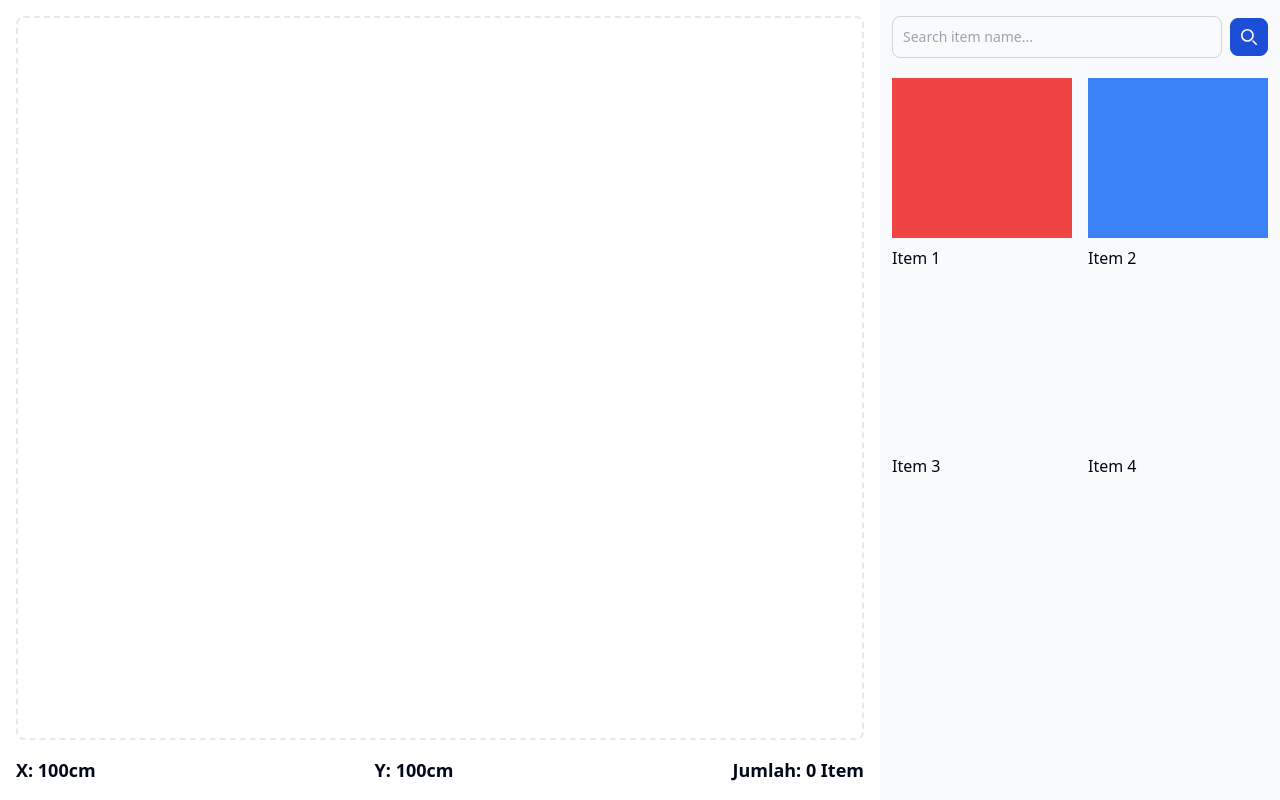
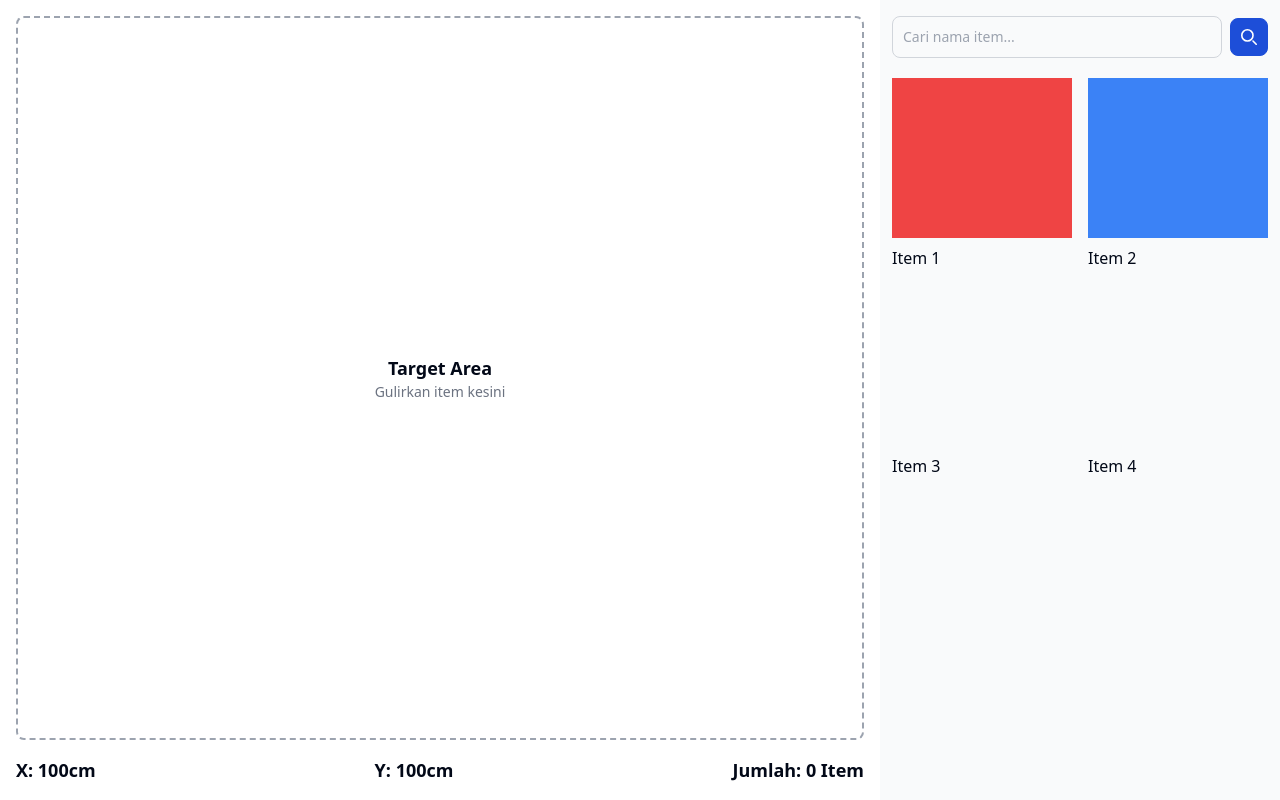
Before and after one commit to 21strive/the-elevation-sheet, a Vue app: page / in a window 1280 px wide. Built offline with nearby package versions, Linux system fonts and the light colour scheme.

Commit message:
add height ruler

```diff
--- a/src/App.vue
+++ b/src/App.vue
@@ -52,7 +52,7 @@ function removeItem(id) {
         <label for="simple-search" class="sr-only">Search</label>
         <input type="text" id="simple-search" v-model="searchQuery"
           class="bg-gray-50 border border-gray-300 text-gray-900 text-sm rounded-lg focus:ring-blue-500 focus:border-blue-500 block w-full p-2.5 dark:bg-gray-700 dark:border-gray-600 dark:placeholder-gray-400 dark:text-white dark:focus:ring-blue-500 dark:focus:border-blue-500"
-          placeholder="Search item name..." required />
+          placeholder="Cari nama item..." required />
         <button type="submit"
           class="p-2.5 ms-2 text-sm font-medium text-white bg-blue-700 rounded-lg border border-blue-700 hover:bg-blue-800 focus:ring-4 focus:outline-none focus:ring-blue-300 dark:bg-blue-600 dark:hover:bg-blue-700 dark:focus:ring-blue-800">
           <svg class="w-4 h-4" aria-hidden="true" xmlns="http://www.w3.org/2000/svg" fill="none" viewBox="0 0 20 20">
@@ -77,12 +77,14 @@ function removeItem(id) {
   </aside>
 
   <div class="flex flex-col gap-4 p-4 sm:mr-[400px] h-screen">
-    <div
-      class="flex-1 flex flex-row items-center p-4 border-2 border-gray-200 border-dashed rounded-lg dark:border-gray-700">
+    <div class="relative flex-1 flex flex-row items-center gap-2 p-4 border-2 border-gray-400 border-dashed rounded-lg">
+      <div v-if="targetItems.length === 0"
+        class="absolute top-1/2 -translate-y-1/2 left-1/2 -translate-x-1/2 flex flex-col items-center">
+        <span class="text-lg font-semibold">Target Area</span>
+        <span class="text-sm text-gray-500">Gulirkan item kesini</span>
+      </div>
       <div v-if="targetItems.length !== 0" class="flex flex-row items-center">
-        <!-- <span class="text-lg font-semibold">Target Area</span>
-        <span class="text-sm text-gray-500">Drag items here</span> -->
-        <span>100cm</span>
+        <span class="-rotate-90">100cm</span>
         <div class="flex flex-col items-center">
           <div class="h-0.5 w-3 bg-black"></div>
           <div class="h-10 w-0.5 bg-black"></div>
```
